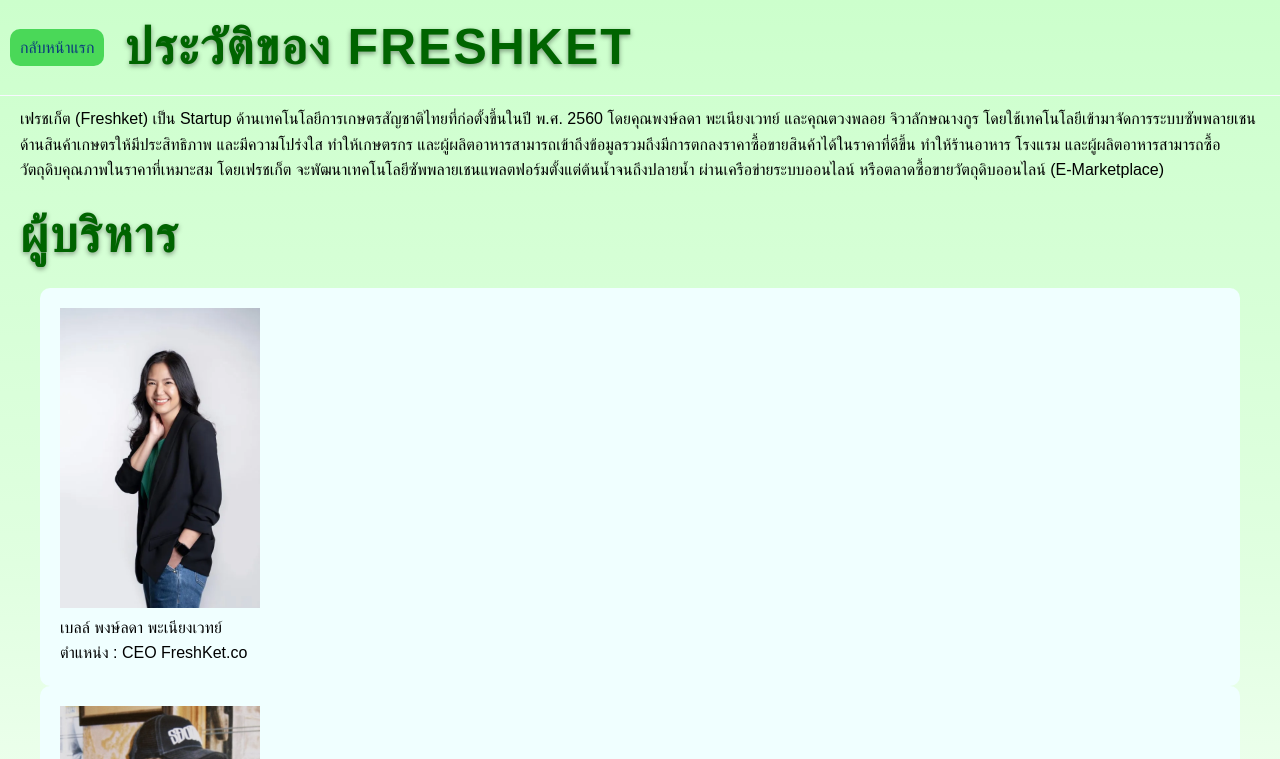
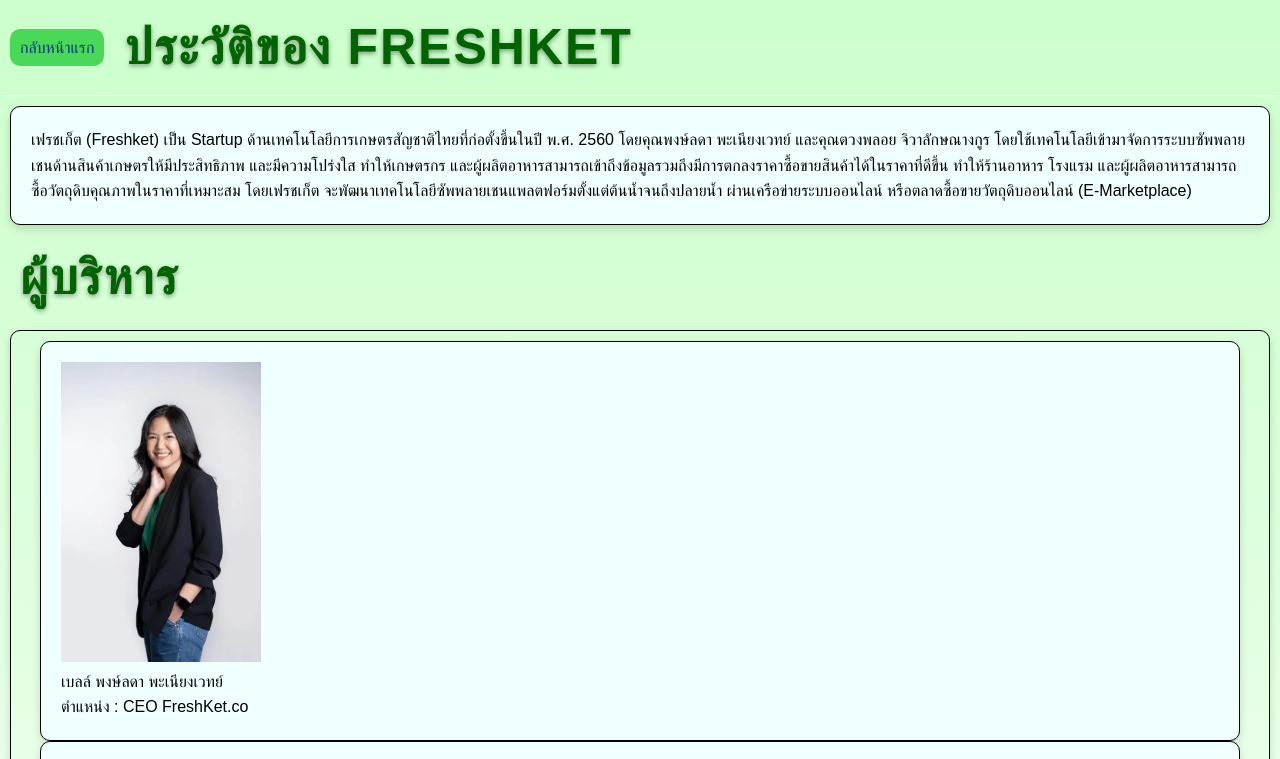
Before and after one commit to 67160022/my-business-web, a plain HTML site: page about.html in a window 1280 px wide. Shown: the top 759 px of the page. Drawn offline with Linux system fonts and the light colour scheme.

Commit message:
แก้ไขใส่ css เพิ่ม

```diff
--- a/about.html
+++ b/about.html
@@ -16,7 +16,7 @@
       </div>
     </header>
     <main>
-      <div class="section">
+      <div class="card">
         <p>
           เฟรชเก็ต (Freshket) เป็น Startup
           ด้านเทคโนโลยีการเกษตรสัญชาติไทยที่ก่อตั้งขึ้นในปี พ.ศ. 2560
--- a/styles.css
+++ b/styles.css
@@ -44,7 +44,7 @@
   background-color: azure;
   border-radius: 10px;
   padding: 20px;
-  margin: 10px 0;
+  margin: 10px;
   box-shadow: 0 4px 10px rgba(0, 0, 0, 0.15);
   border: 1px solid black;
   transition: all 0.3s ease;
@@ -73,6 +73,11 @@
 }
 .section {
   padding: 10px 20px;
+  box-shadow: 0 4px 10px rgba(0, 0, 0, 0.15);
+  border: 1px solid black;
+  transition: all 0.3s ease;
+  border-radius: 10px;
+  margin: 10px;
 }
 .hero {
   padding: 5px 20px;
@@ -94,9 +99,11 @@
   max-width: 1200px;
   margin: 0 auto;
   padding: 20px;
-
   background-color: azure;
   border-radius: 10px;
+  box-shadow: 0 4px 10px rgba(0, 0, 0, 0.15);
+  border: 1px solid black;
+  transition: all 0.3s ease;
 }
 .container:hover {
   box-shadow: 0 12px 25px rgba(0, 0, 0, 0.16);
```
Also changed, not shown: index.html (+1 -1 lines).
